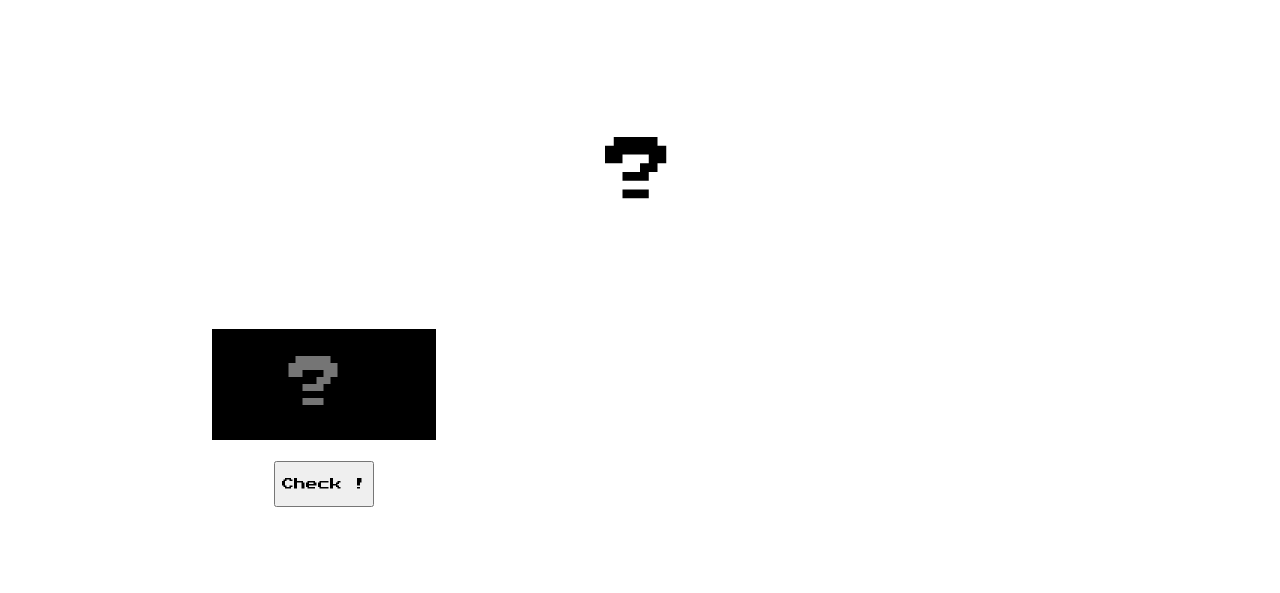
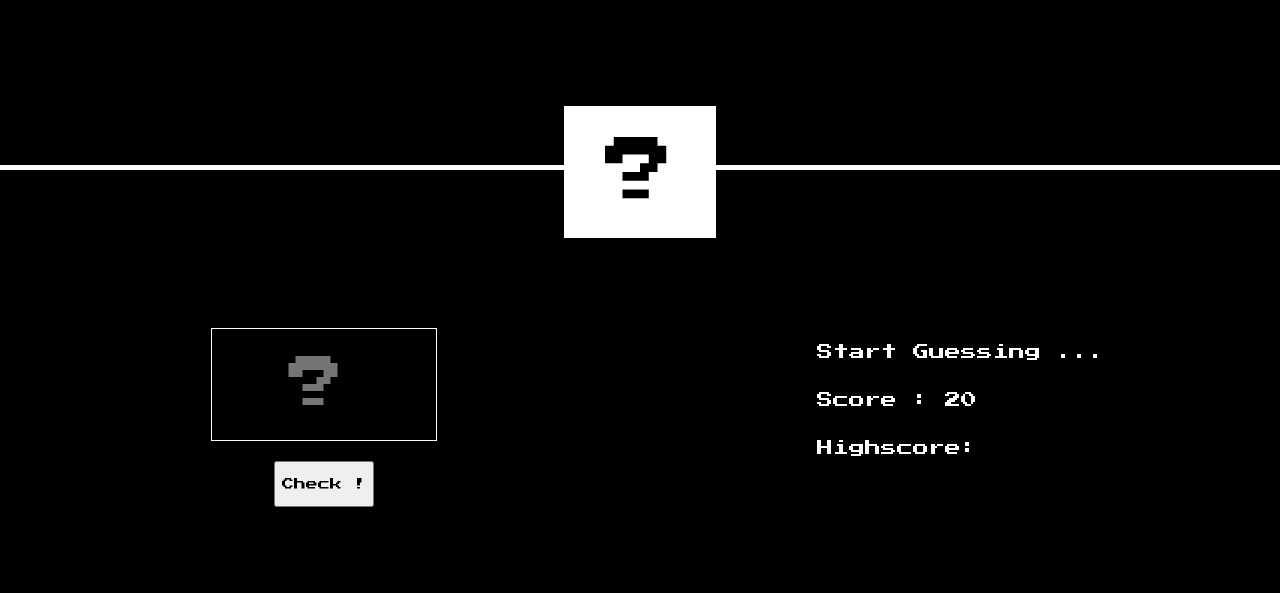
Before and after one commit to Darknithorynque/guess-number-app, a plain HTML site: page DOM Fundamentals/Guess Project/index.html in a window 1280 px wide. Shown: the part 207-800 px from the top of the page. Drawn offline with Linux system fonts and the light colour scheme.

Commit message:
black background again

```diff
--- a/DOM Fundamentals/Guess Project/guess.css
+++ b/DOM Fundamentals/Guess Project/guess.css
@@ -4,12 +4,12 @@
 }
 
 html {
-    background-color: #0000;
+    background-color: black;
     font-family: my;
 
 }
 .container {
-    background-color: #0000;
+    background-color: black;
     color: white;
     width: 100%;
     height: 100%;
```
Also changed, not shown: 1 other file.
